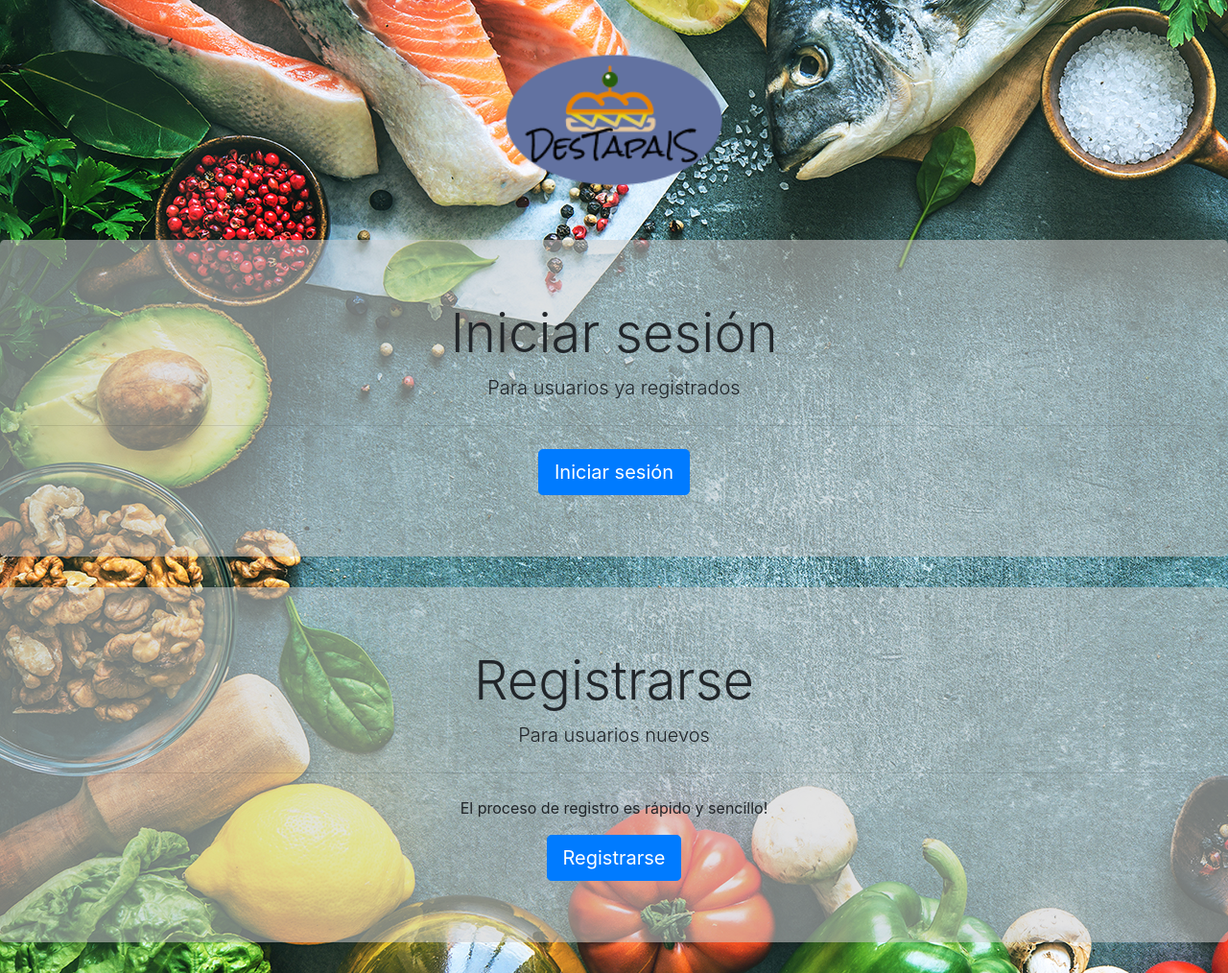
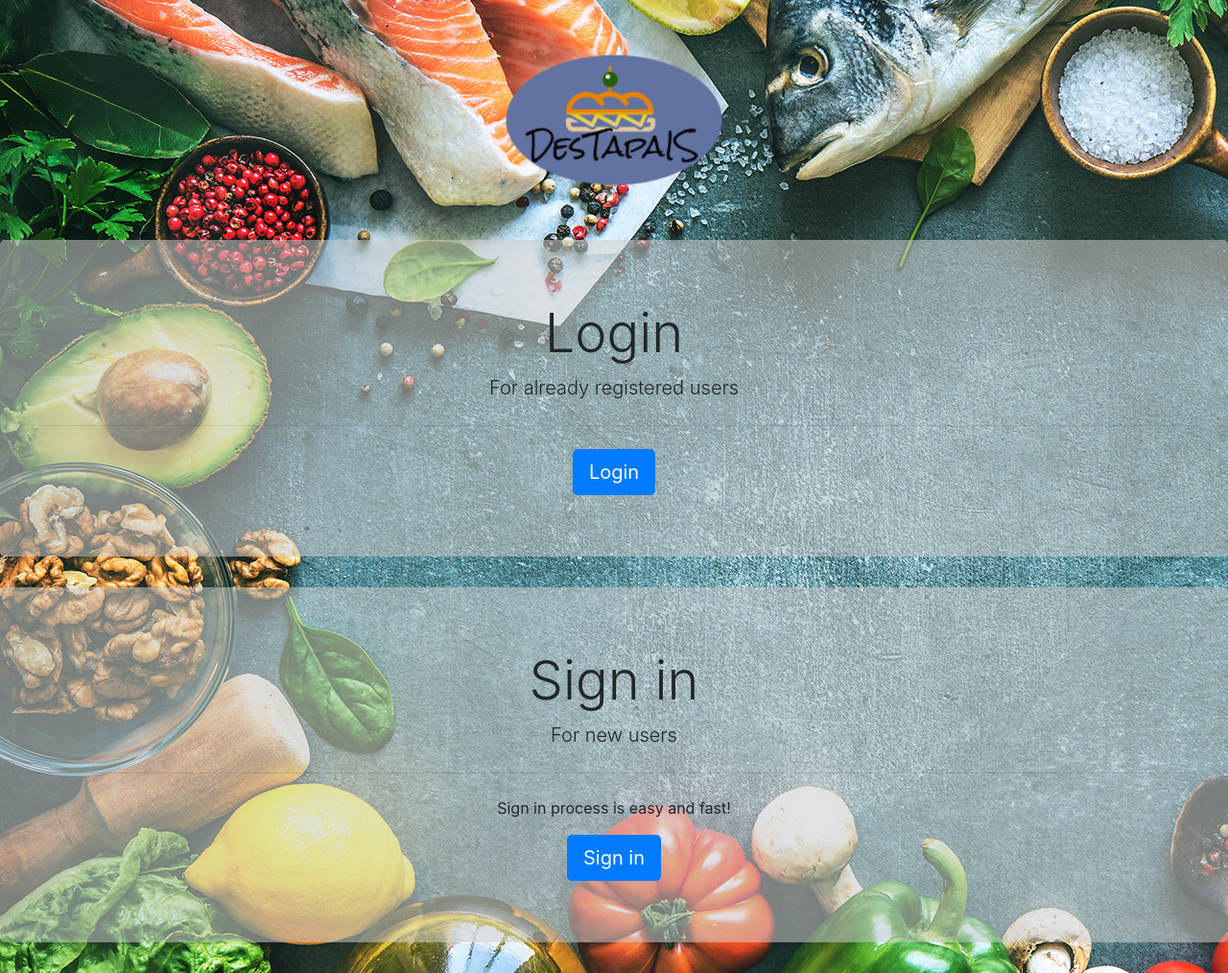
Before and after one commit to VictorNS69/DesTapaIS, a Flask app: page / in a window 1280 px wide. Shown: the whole page at 96% size. Run offline with Flask 2, Linux system fonts and the light colour scheme; some libraries are stand-ins or nearby versions.

Commit message:
Cleaned css and added some more language changes

```diff
--- a/src/templates/error_sign_in.html
+++ b/src/templates/error_sign_in.html
@@ -1,12 +1,12 @@
 <link rel="stylesheet" href="{{ url_for('static', filename='css/user_already_exist.scss') }}">
 
-<title>Parece que estos datos ya existen</title>
+<title>Error</title>
 
 <div class="wrapper">
   <h1>Hmm...</h1>
-  <p>Parece que <b>{{name}} </b> o <b>{{email}}</b> ya está registrado en nuestro sistema</p>
+  <p>Looks like <b>{{name}} </b> or <b>{{email}}</b> are already in use</p>
   <div class="buttons"><a href="/sign_in">back</a>
-      <span>Utiliza otro nombre de usuario o email</span></div>
+      <span>Please use another username or email</span></div>
 </div>
 <div class="space">
   <div class="blackhole"></div>
--- a/src/templates/init.html
+++ b/src/templates/init.html
@@ -1,4 +1,4 @@
-<title>DesTapaIS: Inicio</title>
+<title>DesTapaIS</title>
 
 <div align="center">
     <link rel="stylesheet" href="https://stackpath.bootstrapcdn.com/bootstrap/4.2.1/css/bootstrap.min.css"
@@ -6,17 +6,17 @@
     <img src ="{{ url_for('static', filename='images/Logo_DesTapaIS_fondo.png') }}"
          alt = "DesTapaIS Logo" height="250" width="250" />
     <div class="jumbotron" >
-      <h1 class="display-4">Iniciar sesión</h1>
-      <p class="lead">Para usuarios ya registrados</p>
+      <h1 class="display-4">Login</h1>
+      <p class="lead">For already registered users</p>
       <hr class="my-4">
-      <a class="btn btn-primary btn-lg" href="login" role="button">Iniciar sesión</a>
+      <a class="btn btn-primary btn-lg" href="login" role="button">Login</a>
     </div>
     <div class="jumbotron">
-      <h1 class="display-4">Registrarse</h1>
-      <p class="lead">Para usuarios nuevos</p>
+      <h1 class="display-4">Sign in</h1>
+      <p class="lead">For new users</p>
       <hr class="my-4">
-      <p>El proceso de registro es rápido y sencillo!</p>
-      <a class="btn btn-primary btn-lg" href="sign_in" role="button">Registrarse</a>
+      <p>Sign in process is easy and fast!</p>
+      <a class="btn btn-primary btn-lg" href="sign_in" role="button">Sign in</a>
     </div>
 </div>
 <style>
--- a/src/templates/tastings.html
+++ b/src/templates/tastings.html
@@ -1,4 +1,4 @@
-<title>Degustaciones</title>
+<title><Tastings></Tastings></title>
 
 <div style="overflow-y:auto;">
   <table>
```
Also changed, not shown: src/static/css/center.css (added, +12 -0 lines), src/templates/age_error.html (+3 -3 lines), src/templates/friends.html (+1 -12 lines), src/templates/sign_up.html (+4 -4 lines).
